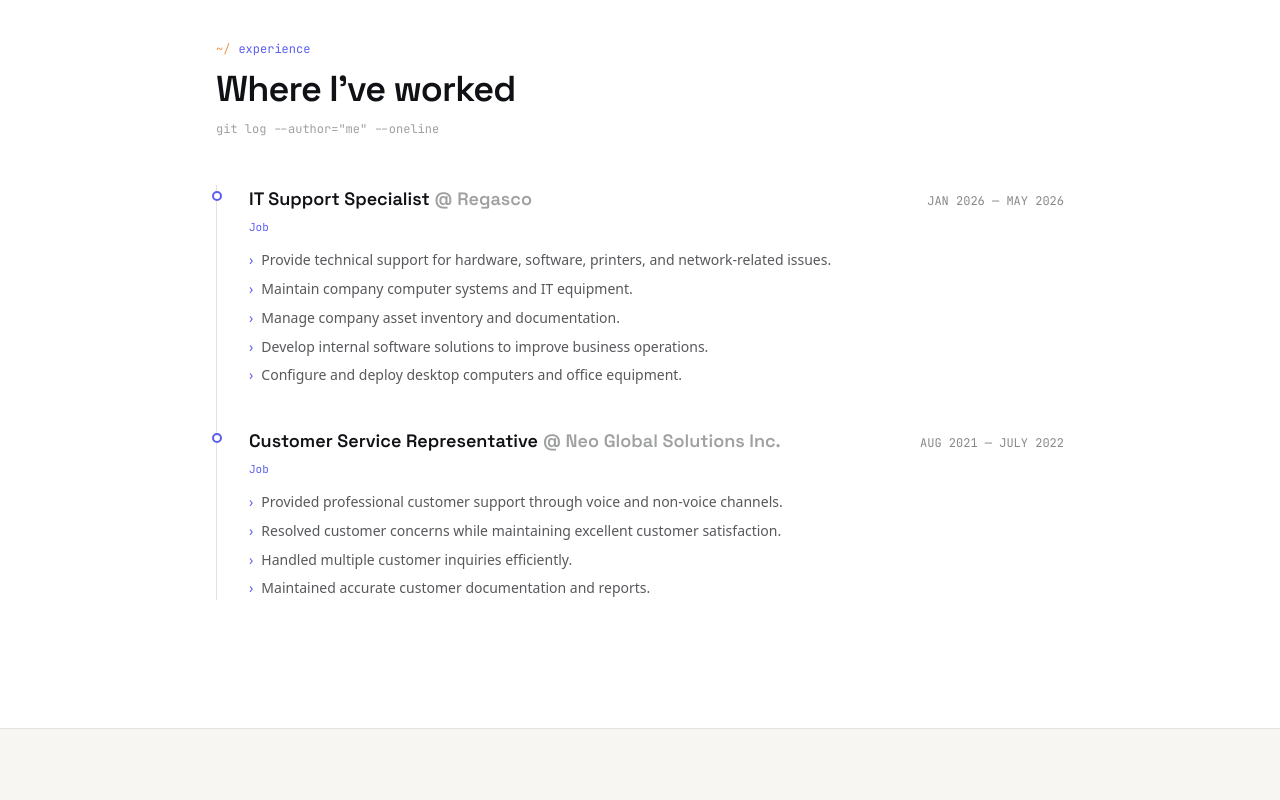
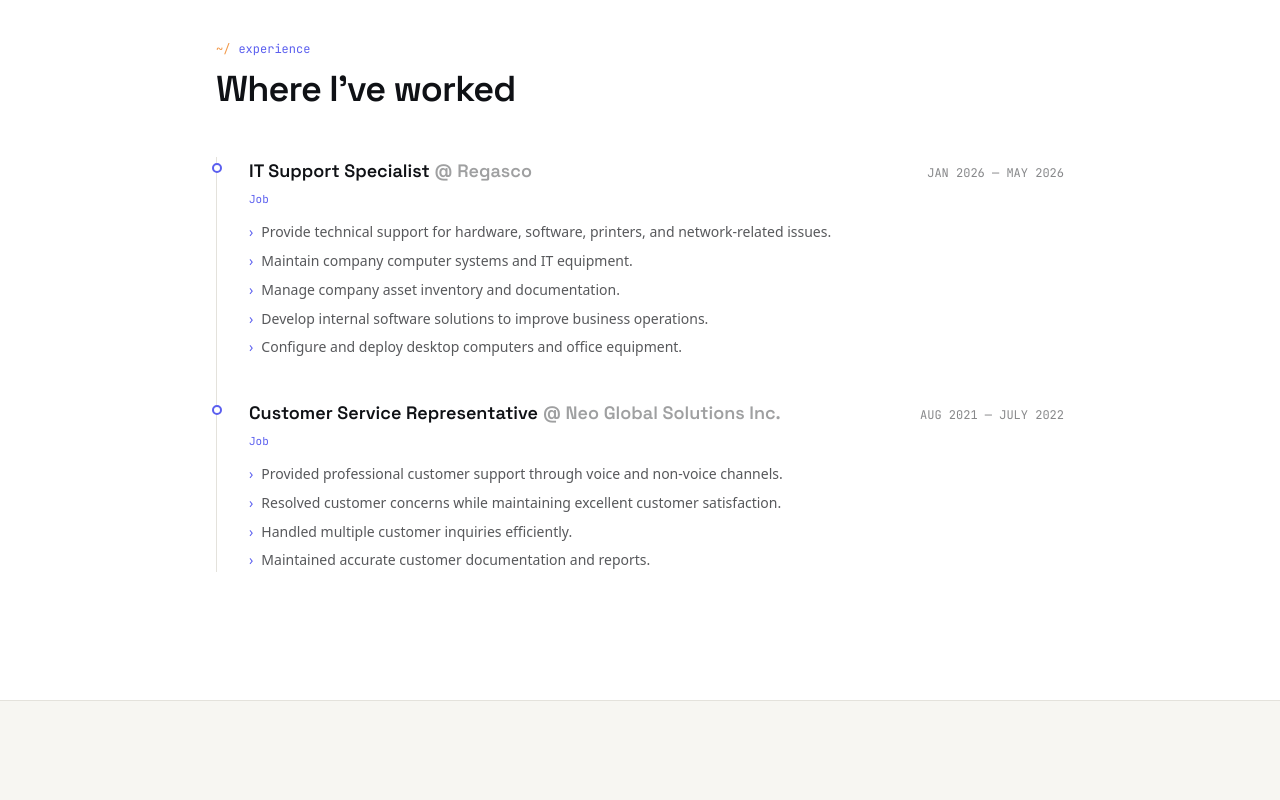
Before and after one commit to parzipal2002/shaneradam, a Next.js app: page / in a window 1280 px wide. Shown: the part 5920-6720 px from the top of the page. Built offline with nearby package versions, Linux system fonts and the light colour scheme.

Commit message:
git log remove

```diff
--- a/components/experience.tsx
+++ b/components/experience.tsx
@@ -14,7 +14,7 @@
     <section id="experience" className="border-t hairline bg-paper-surface py-24 dark:bg-ink-surface sm:py-32">
       <div className="mx-auto max-w-4xl px-6">
         <SectionHeading path="experience" title="Where I've worked" />
-        <p className="mt-3 font-mono text-xs text-ink/40 dark:text-paper/40">git log --author=&quot;me&quot; --oneline</p>
+        <p className="mt-3 font-mono text-xs text-ink/40 dark:text-paper/40"></p>
 
         <div className="relative mt-12 space-y-10 border-l hairline pl-8">
           {experience.map((item, i) => (
```
